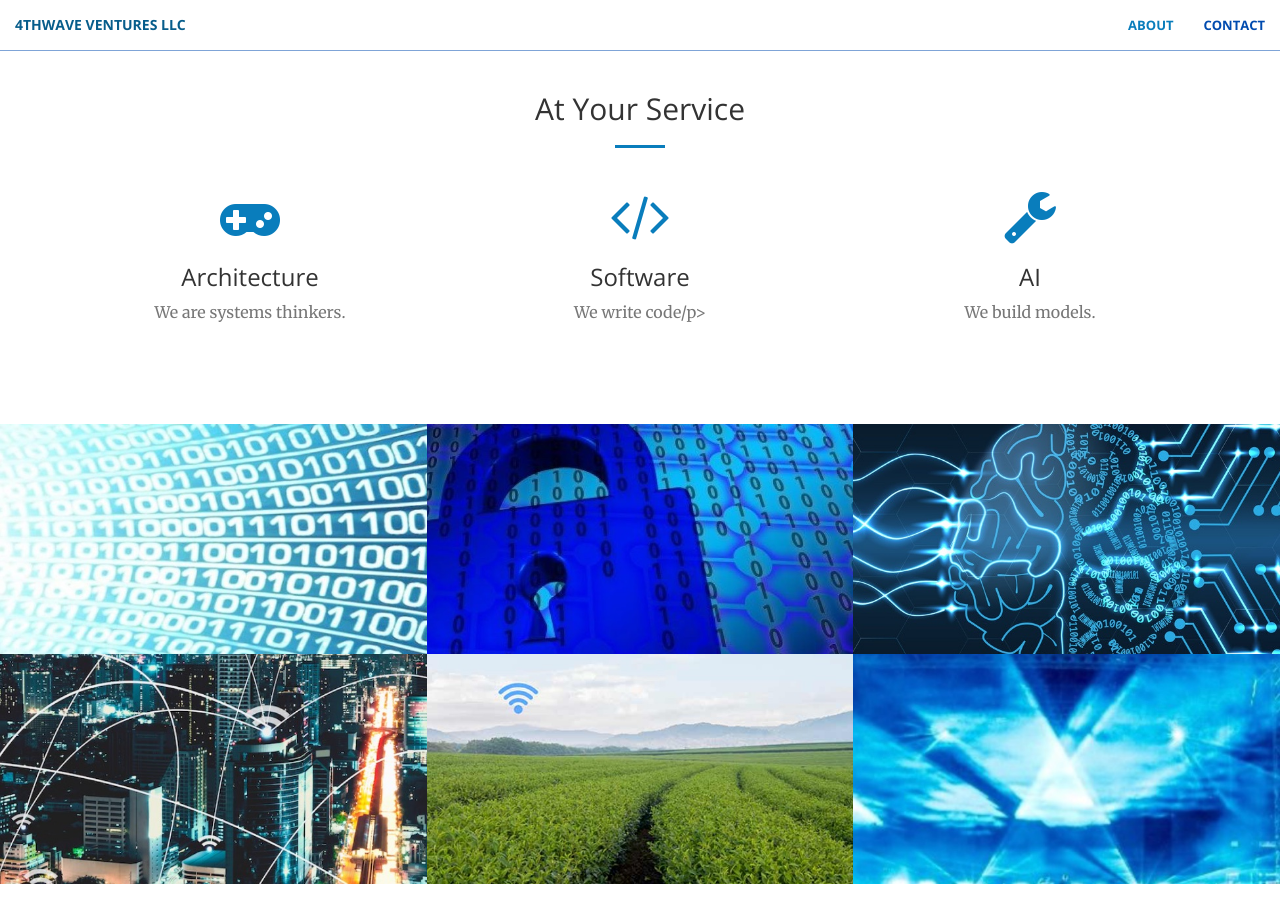
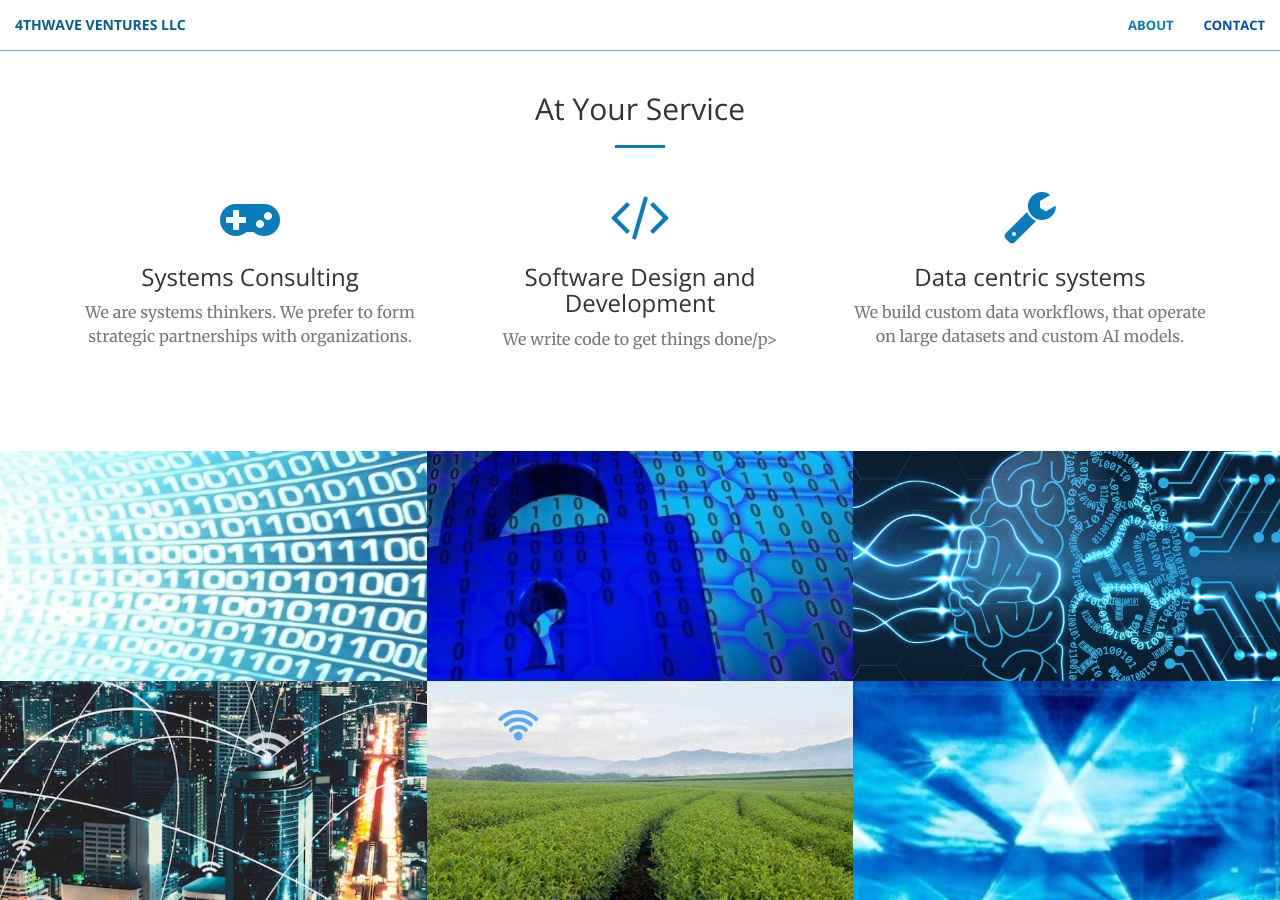
Before and after one commit to 4thWave/4thwave.github.io, a Jekyll site: the page built from index.html, in a window 1280 px wide and 900 px high, scrolled down 1228 px. Built offline with Jekyll 4.4.1, drawn with Linux system fonts in a browser that asks for light colours.

Commit message:
Updated content

```diff
--- a/_includes/portfolio.html
+++ b/_includes/portfolio.html
@@ -7,7 +7,7 @@
                     <div class="portfolio-box-caption">
                         <div class="portfolio-box-caption-content">
                             <div class="project-category text-faded">
-                                UI
+                                Data Centric Systems
                             </div>
                             <div class="project-name">
 
@@ -25,7 +25,7 @@
                                 Category
                             </div>
                             <div class="project-name">
-                                In Progress
+                                Secure systems
                             </div>
                         </div>
                     </div>
@@ -40,7 +40,7 @@
                                 Category
                             </div>
                             <div class="project-name">
-                                In Progress
+                                Intelligent systems integration
                             </div>
                         </div>
                     </div>
@@ -52,10 +52,10 @@
                     <div class="portfolio-box-caption">
                         <div class="portfolio-box-caption-content">
                             <div class="project-category text-faded">
-                                Category
+                                Internet of Things
                             </div>
                             <div class="project-name">
-                                In Progress
+                                Smart Cities
                             </div>
                         </div>
                     </div>
@@ -67,10 +67,10 @@
                     <div class="portfolio-box-caption">
                         <div class="portfolio-box-caption-content">
                             <div class="project-category text-faded">
-                                Category
+                                Internet of Things
                             </div>
                             <div class="project-name">
-                                In Progress
+                                Smart Agriculture
                             </div>
                         </div>
                     </div>
--- a/_includes/services.html
+++ b/_includes/services.html
@@ -12,22 +12,22 @@
             <div class="col-lg-4 col-md-6 text-center">
                 <div class="service-box">
                     <i class="fa fa-4x fa-gamepad wow bounceIn text-primary"></i>
-                    <h3>Architecture</h3>
-                    <p class="text-muted">We are systems thinkers.</p>
+                    <h3>Systems Consulting</h3>
+                    <p class="text-muted">We are systems thinkers. We prefer to form strategic partnerships with organizations.</p>
                 </div>
             </div>
             <div class="col-lg-4 col-md-6 text-center">
                 <div class="service-box">
                     <i class="fa fa-4x fa-code wow bounceIn text-primary" data-wow-delay=".1s"></i>
-                    <h3>Software</h3>
-                    <p class="text-muted">We write code/p>
+                    <h3>Software Design and Development</h3>
+                    <p class="text-muted">We write code to get things done/p>
                 </div>
             </div>
             <div class="col-lg-4 col-md-6 text-center">
                 <div class="service-box">
                     <i class="fa fa-4x fa-wrench wow bounceIn text-primary" data-wow-delay=".2s"></i>
-                    <h3>AI</h3>
-                    <p class="text-muted">We build models.</p>
+                    <h3>Data centric systems</h3>
+                    <p class="text-muted">We build custom data workflows, that operate on large datasets and custom AI models.</p>
                 </div>
             </div>
         </div>
```
Also changed, not shown: img/portfolio/header.jpg (deleted).
